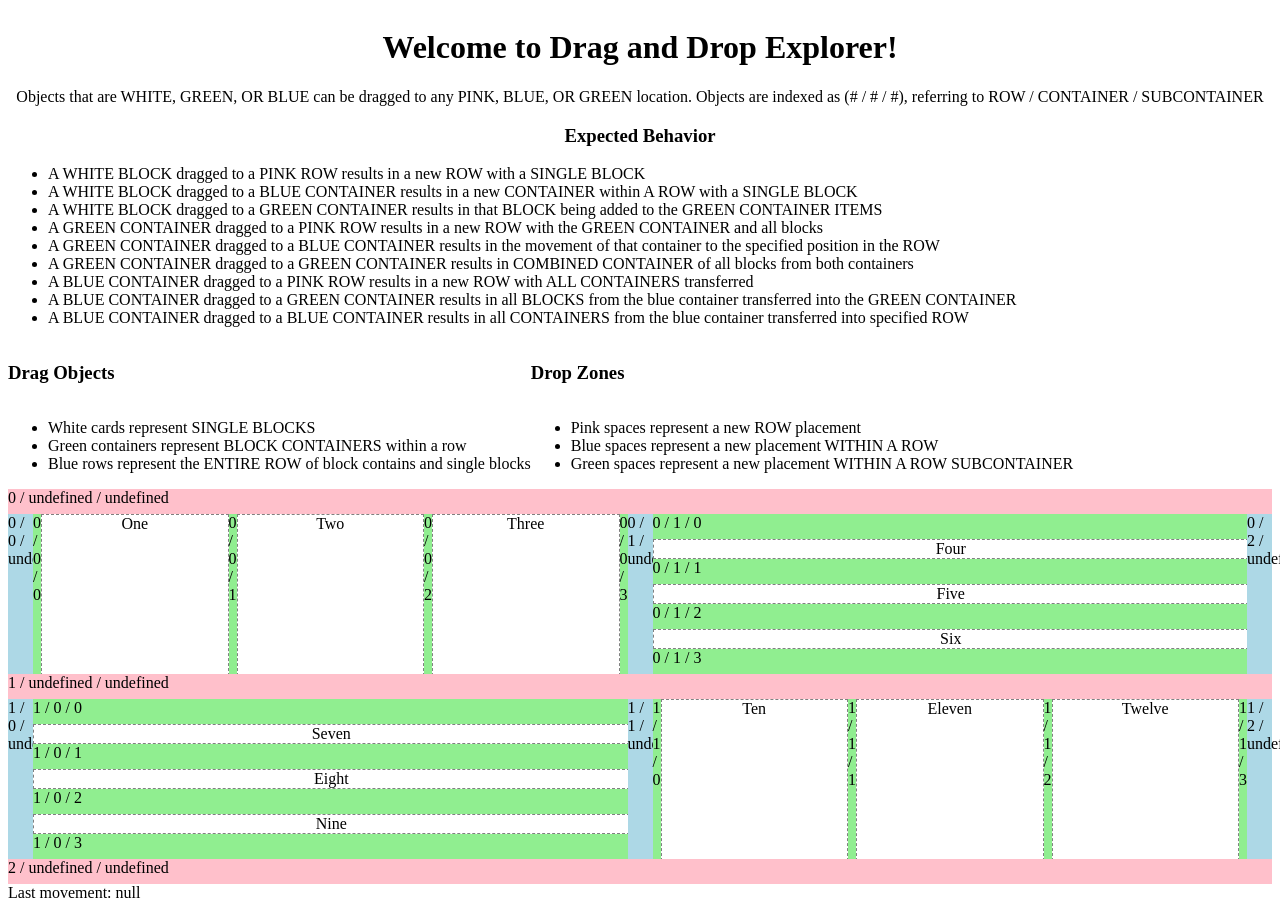
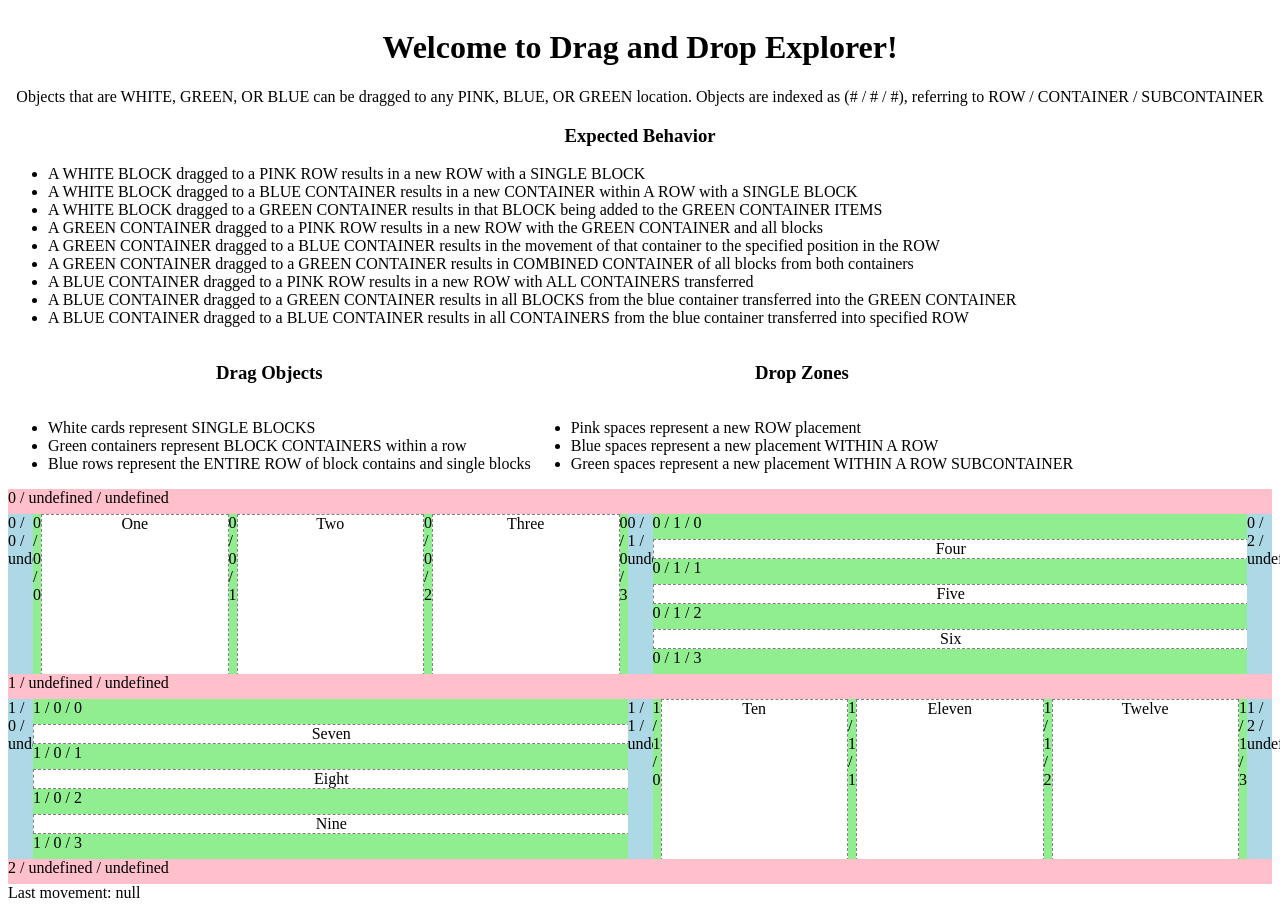
Before and after one commit to njlang10/dnd-testing, a React (Create React App) app: page / in a window 1280 px wide. Shown: the top 910 px of the page. Built offline with nearby package versions, Linux system fonts and the light colour scheme.

Commit message:
Center stuff

```diff
--- a/src/index.tsx
+++ b/src/index.tsx
@@ -441,7 +441,7 @@ function App() {
           }}
         >
           <div style={{ display: "flex", flexDirection: "column" }}>
-            <h3>Drag Objects</h3>
+            <h3 style={{ textAlign: "center" }}>Drag Objects</h3>
             <ul>
               <li>White cards represent SINGLE BLOCKS</li>
               <li>Green containers represent BLOCK CONTAINERS within a row</li>
@@ -452,7 +452,7 @@ function App() {
             </ul>
           </div>
           <div style={{ display: "flex", flexDirection: "column" }}>
-            <h3>Drop Zones</h3>
+            <h3 style={{ textAlign: "center" }}>Drop Zones</h3>
             <ul>
               <li>Pink spaces represent a new ROW placement</li>
               <li>Blue spaces represent a new placement WITHIN A ROW</li>
```
